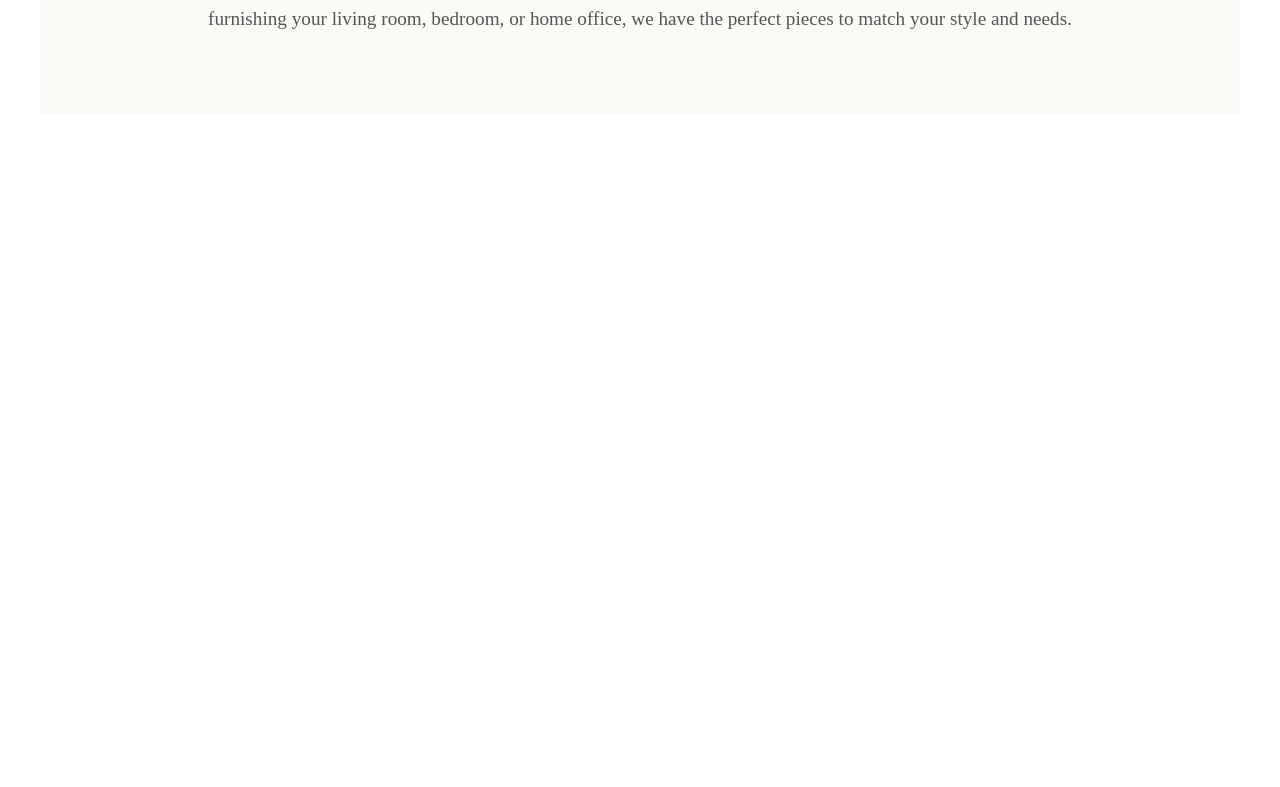
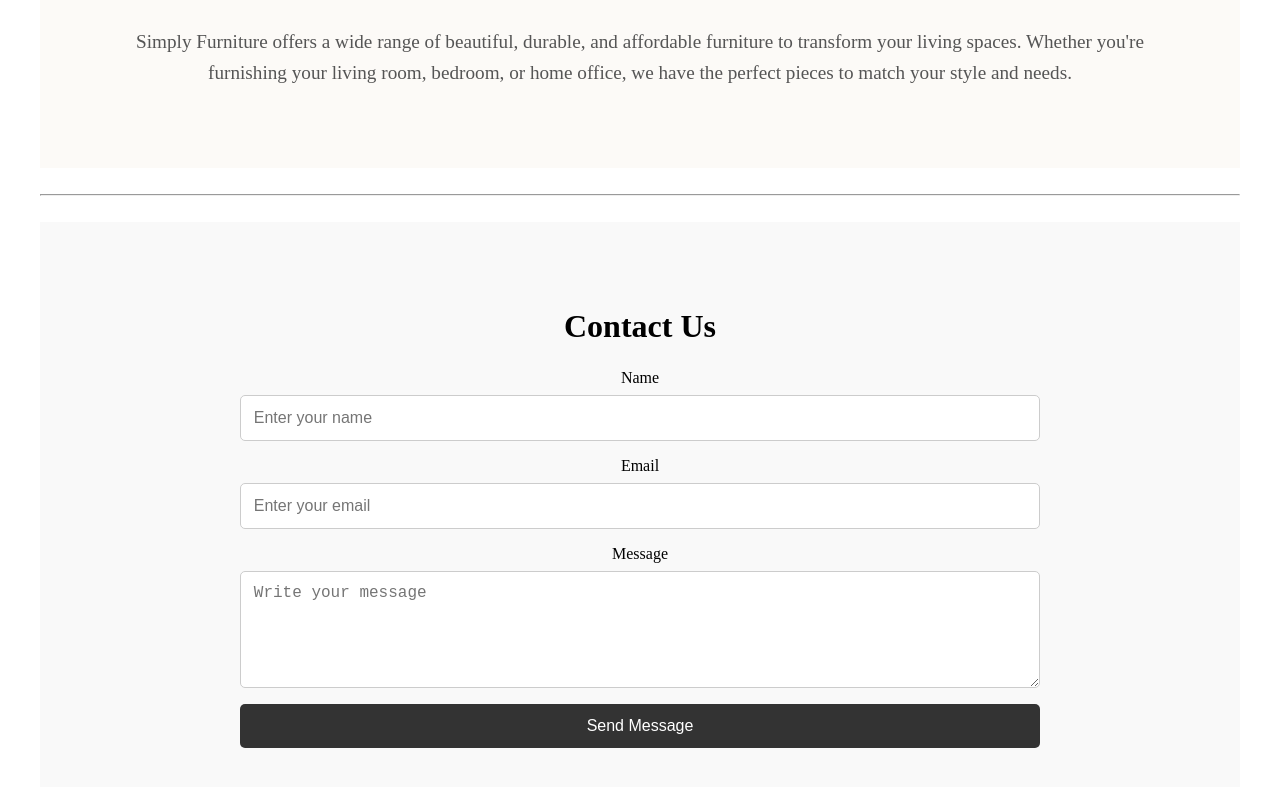
Before and after one commit to IVA78/WEB2_PROJEKT_5, a Vue app in the folder WEB_2_PROJEKT_5/: page / in a window 1280 px wide. Shown: the part 1031-1818 px from the top of the page. Before the commit the page ends 1177 px from the top, so only its background shows below. Built offline with nearby package versions, Linux system fonts and the light colour scheme.

Commit message:
Azuriranje komponenti

```diff
--- a/WEB_2_PROJEKT_5/index.html
+++ b/WEB_2_PROJEKT_5/index.html
@@ -1,10 +1,9 @@
-<!DOCTYPE html>
+<!doctype html>
 <html lang="">
   <head>
-    <meta charset="UTF-8">
-    <link rel="icon" href="/favicon.ico">
-    <meta name="viewport" content="width=device-width, initial-scale=1.0">
-    <title>Vite App</title>
+    <meta charset="UTF-8" />
+    <meta name="viewport" content="width=device-width, initial-scale=1.0" />
+    <title>Simply Furniture</title>
   </head>
   <body>
     <div id="app"></div>
--- a/WEB_2_PROJEKT_5/src/views/HomeView.vue
+++ b/WEB_2_PROJEKT_5/src/views/HomeView.vue
@@ -1,5 +1,3 @@
-<script setup></script>
-
 <template>
   <main class="main">
     <section class="hero">
@@ -8,6 +6,10 @@
         <p>Discover high-quality furniture that fits your style and needs.</p>
       </div>
     </section>
+
+    <br />
+    <hr />
+    <br />
 
     <section class="description">
       <div class="container">
@@ -19,8 +21,69 @@
         </p>
       </div>
     </section>
+
+    <br />
+    <hr />
+    <br />
+
+    <section class="contact">
+      <div class="container">
+        <h2>Contact Us</h2>
+        <form @submit.prevent="handleSubmit" class="contact-form">
+          <div class="form-group">
+            <label for="name">Name</label>
+            <input
+              type="text"
+              id="name"
+              v-model="formData.name"
+              placeholder="Enter your name"
+              required
+            />
+          </div>
+          <div class="form-group">
+            <label for="email">Email</label>
+            <input
+              type="email"
+              id="email"
+              v-model="formData.email"
+              placeholder="Enter your email"
+              required
+            />
+          </div>
+          <div class="form-group">
+            <label for="message">Message</label>
+            <textarea
+              id="message"
+              v-model="formData.message"
+              placeholder="Write your message"
+              rows="5"
+              required
+            ></textarea>
+          </div>
+          <button type="submit" class="submit-btn">Send Message</button>
+        </form>
+      </div>
+    </section>
   </main>
 </template>
+
+<script setup>
+import { ref } from 'vue'
+
+const formData = ref({
+  name: '',
+  email: '',
+  message: '',
+})
+
+const handleSubmit = () => {
+  alert(`Thank you, ${formData.value.name}! We have received your message.`)
+
+  formData.value.name = ''
+  formData.value.email = ''
+  formData.value.message = ''
+}
+</script>
 
 <style scoped>
 .main {
@@ -77,4 +140,55 @@
   line-height: 1.6;
   color: #555;
 }
+
+/* Contact Section */
+.contact {
+  padding: 5%;
+  background-color: #f9f9f9;
+}
+
+.contact .container {
+  max-width: 800px;
+  margin: 0 auto;
+  text-align: center;
+}
+
+.contact h2 {
+  font-size: 2rem;
+  margin-bottom: 1.5rem;
+}
+
+.contact-form {
+  display: flex;
+  flex-direction: column;
+  gap: 1rem;
+}
+
+.form-group {
+  display: flex;
+  flex-direction: column;
+  gap: 0.5rem;
+}
+
+.form-group input,
+.form-group textarea {
+  padding: 0.8rem;
+  font-size: 1rem;
+  border: 1px solid #ccc;
+  border-radius: 5px;
+}
+
+.submit-btn {
+  padding: 0.8rem 1.5rem;
+  font-size: 1rem;
+  color: white;
+  background-color: #333;
+  border: none;
+  border-radius: 5px;
+  cursor: pointer;
+}
+
+.submit-btn:hover {
+  background-color: #555;
+}
 </style>
```
Also changed, not shown: 1 other file (tests, documents, lock files or other folders).
